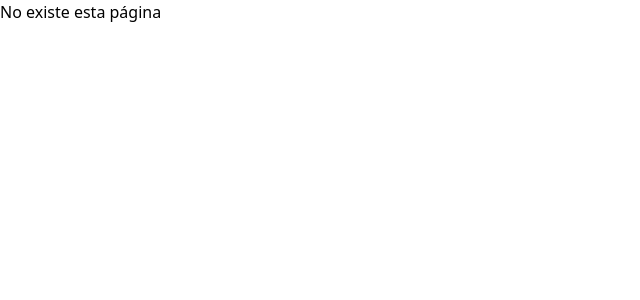
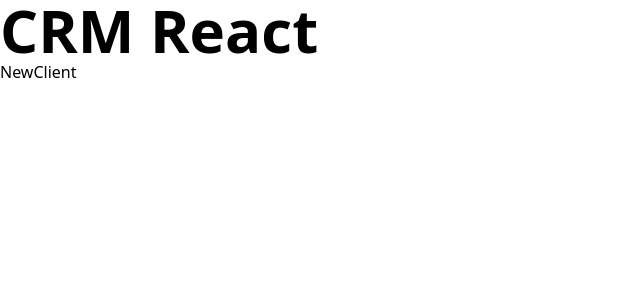
Before and after one commit to DanyRomero/crm-react, a React (Vite) app: page /clientes/nuevo in a window 1280 px wide. Shown: the top 300 px of the page, without its empty margins (0-640 px from the left). Built offline with nearby package versions, Linux system fonts and the light colour scheme.

Commit message:
Add outlet router

```diff
--- /dev/null
+++ b/src/components/Layout.jsx
@@ -0,0 +1,12 @@
+import { Outlet } from "react-router-dom"
+
+const Layout = () => {
+  return (
+    <div>
+      <h1 className="text-6xl font-bold">CRM React</h1>
+      <Outlet />
+    </div>
+  )
+}
+
+export default Layout
--- a/src/main.jsx
+++ b/src/main.jsx
@@ -1,21 +1,31 @@
-import React from 'react'
-import ReactDOM from 'react-dom/client'
-import './index.css'
-import {createBrowserRouter, RouterProvider} from 'react-router-dom'
+import React from "react";
+import ReactDOM from "react-dom/client";
+import "./index.css";
+import { createBrowserRouter, RouterProvider } from "react-router-dom";
+import Layout from "./components/Layout";
+import NewClient from "./pages/NewClient";
+import Index from "./pages/Index";
 
 const router = createBrowserRouter([
   {
-    path:'/',
-    element:<h1>Inicio</h1>
+    path: "/",
+    element: <Layout />,
+    children: [
+      { index: true, //esto significa que en el path / se renderiza el layout más el element asignado
+        element: <Index /> // elemento que se renderiza en el outlet
+      },
+      {
+        path: "/clientes/nuevo",
+        element: <NewClient />,// elemento que se renderiza en el outlet
+      },
+      {
+      },
+    ],
   },
-  {
-    path:'*',
-    element:<h1>No existe esta página</h1>
-  }
-])
+]);
 
-ReactDOM.createRoot(document.getElementById('root')).render(
+ReactDOM.createRoot(document.getElementById("root")).render(
   <React.StrictMode>
-    <RouterProvider router={router}/>
-  </React.StrictMode>,
-)
+    <RouterProvider router={router} />
+  </React.StrictMode>
+);
--- /dev/null
+++ b/src/pages/Index.jsx
@@ -0,0 +1,8 @@
+
+const Index = () => {
+  return (
+    <div>Index</div>
+  )
+}
+
+export default Index
--- /dev/null
+++ b/src/pages/NewClient.jsx
@@ -0,0 +1,8 @@
+
+const NewClient = () => {
+  return (
+    <div>NewClient</div>
+  )
+}
+
+export default NewClient
```
